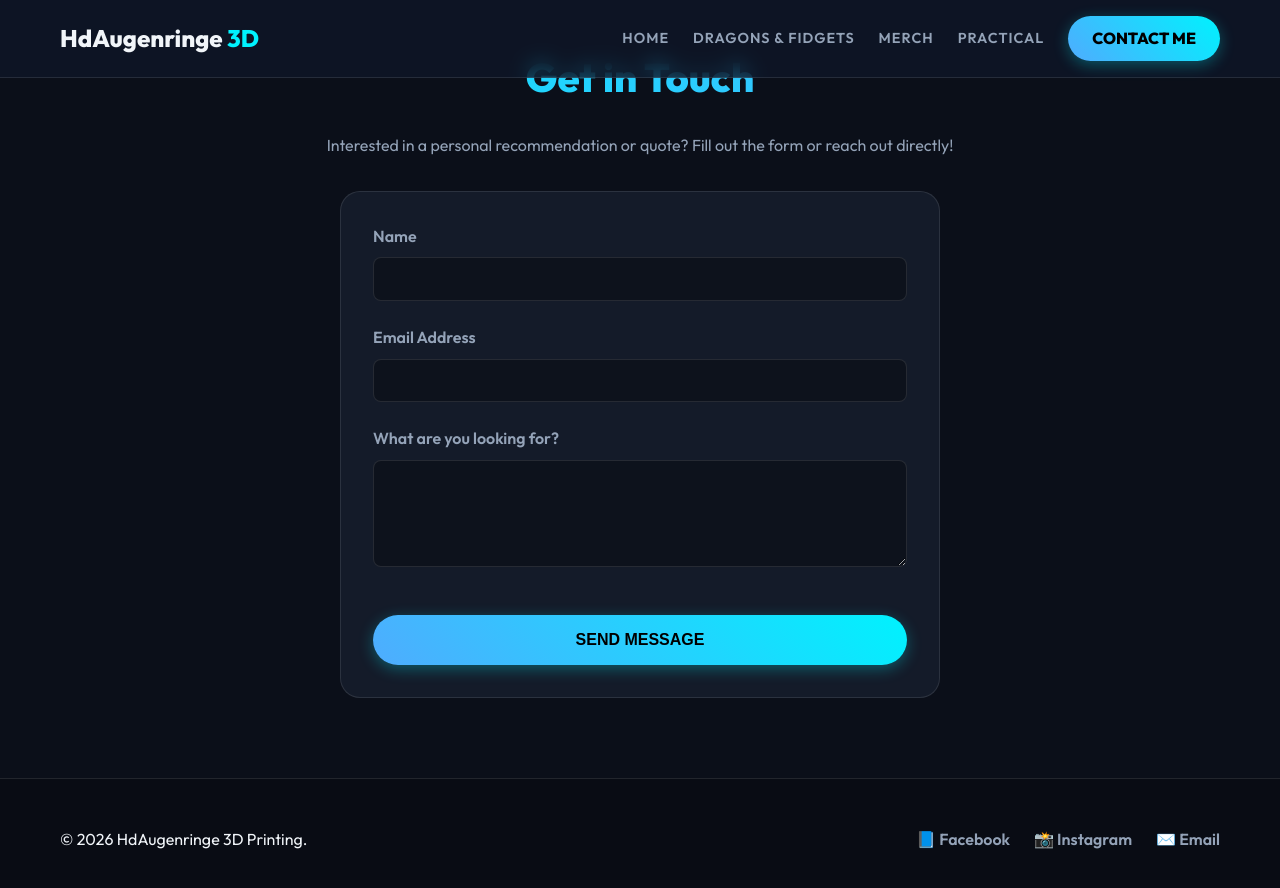
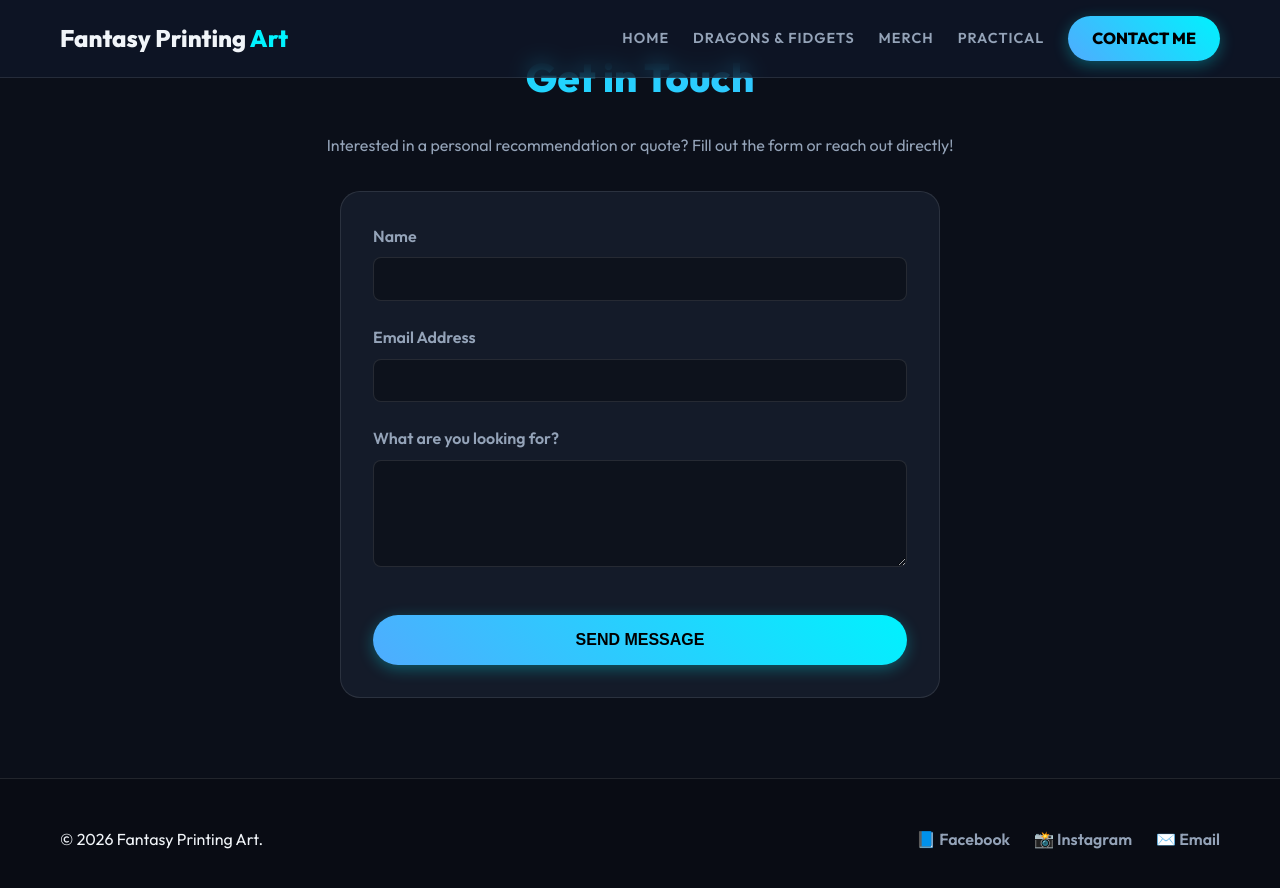
Before and after one commit to HdAugerninge/HdAugerninge.github.io, a Jekyll site: the page built from index.md, in a window 1280 px wide and 900 px high, scrolled down 1696 px. Shown: the top 888 px of the window. Built offline with Jekyll 4.4.1, drawn with Linux system fonts in a browser that asks for light colours.

Commit message:
Update business name to Fantasy Printing Art

```diff
--- a/_config.yml
+++ b/_config.yml
@@ -1,2 +1,2 @@
-title: HdAugenringe
+title: Fantasy Printing Art
 description: High quality 3D prints, custom dragons, pop culture merchandise, and practical solutions.
--- a/_layouts/default.html
+++ b/_layouts/default.html
@@ -13,7 +13,7 @@
 <body>
     <header class="glass-nav">
         <div class="container nav-container">
-            <a href="{{ '/' | relative_url }}" class="logo">HdAugenringe <span>3D</span></a>
+            <a href="{{ '/' | relative_url }}" class="logo">Fantasy Printing <span>Art</span></a>
             <nav>
                 <a href="{{ '/' | relative_url }}">Home</a>
                 <a href="{{ '/dragons.html' | relative_url }}">Dragons & Fidgets</a>
@@ -30,7 +30,7 @@
 
     <footer class="footer">
         <div class="container footer-container">
-            <p>&copy; {{ site.time | date: '%Y' }} HdAugenringe 3D Printing.</p>
+            <p>&copy; {{ site.time | date: '%Y' }} Fantasy Printing Art.</p>
             <div class="social-links">
                 <!-- Replace # with actual URLs later -->
                 <a href="#" target="_blank" aria-label="Facebook">📘 Facebook</a>
--- a/index.md
+++ b/index.md
@@ -1,6 +1,6 @@
 ---
 layout: default
-title: Home - HdAugenringe 3D
+title: Home - Fantasy Printing Art
 ---
 
 <div class="hero">
```
Also changed, not shown: README.md.
